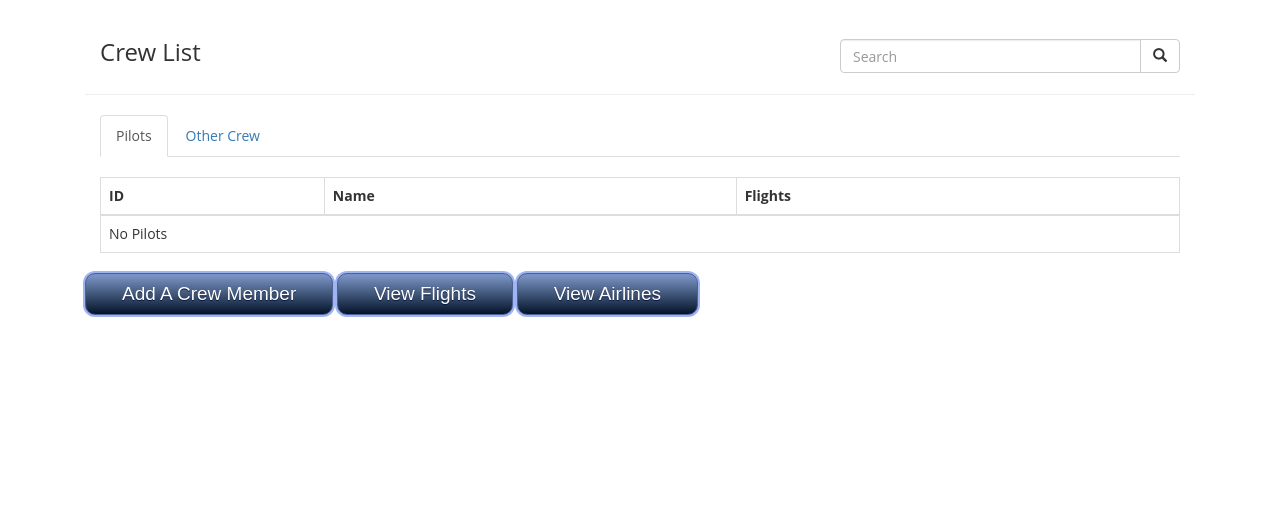
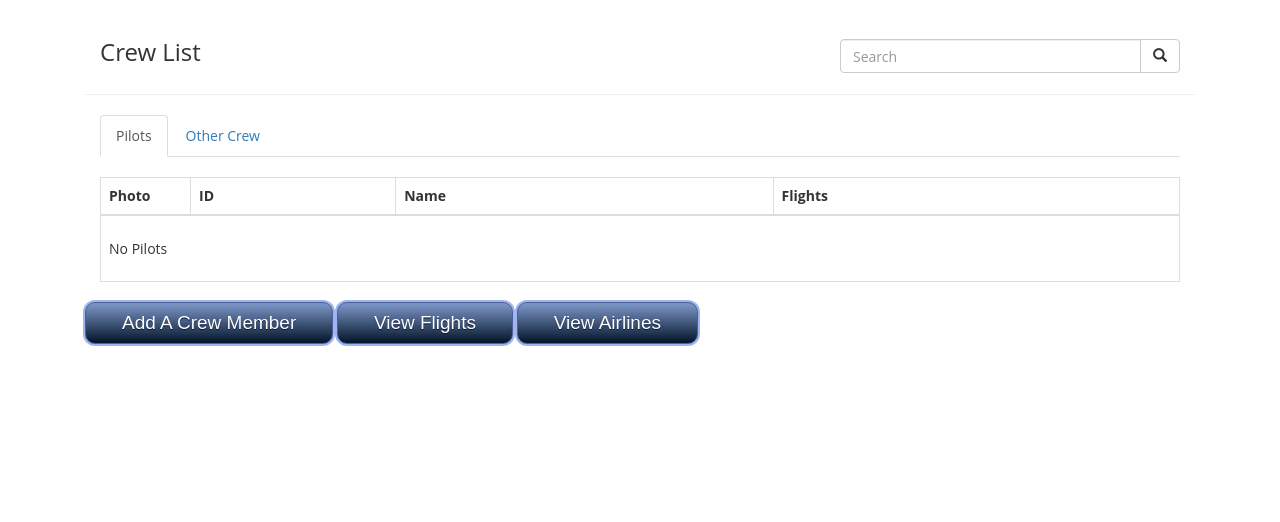
Before and after one commit to LockednKoded/ats, a Django app: page /flights/crew/ in a window 1280 px wide. Shown: the part 51-573 px from the top of the page. Run offline with Django 3.2, Linux system fonts and the light colour scheme; data that the repository does not hold is empty; some libraries are stand-ins or nearby versions.

Commit message:
Styled list airlines and list crew, and added profile photos in list crew

```diff
--- a/src/static/css/flight_info/list_crew.css
+++ b/src/static/css/flight_info/list_crew.css
@@ -1,3 +1,4 @@
+/* Styles for styling page header which has title and search form */
 .page-header {
     margin-top: 20px;
 }
@@ -6,5 +7,20 @@
     margin-top: 0;
 }
 
+/* Styles for profile photo column */
+.logo {
+    width: 90px;
+}
+.logo img {
+    margin-left: 10px;
+}
+
+
+/* Being specific to override bootstrap default styles
+    Vertically center aligning text in table cell */
+.table-bordered tbody tr td {
+    line-height: 3.5;
+}
+
 
 tr[data-href] { cursor: pointer }
--- a/src/templates/flight_info/list_crew.html
+++ b/src/templates/flight_info/list_crew.html
@@ -50,6 +50,7 @@
 
                             <table class="table table-bordered table-hover">
                                 <thead>
+                                    <th class="logo">Photo</th>
                                     <th>ID</th>
                                     <th>Name</th>
                                     <th>Flights</th>
@@ -59,13 +60,21 @@
                                     {% for crew in crew_list %}
                                     {% if crew.pilot == True %}
 
-                                    <tr class="
+                                    <tr class=" {% if request.user.is_staff or request.user.is_superuser %}
                                                 {% if crew.in_service == True %}
                                                     info
                                                 {% else %}
                                                     warning
                                                 {% endif %}
+                                                {% endif %}
                                               " data-href="{{ crew.get_absolute_url }}">
+                                        <td class="logo">
+                                            {% if crew.photo %}
+                                            <img src="{{ crew.photo.url }}" class="img-circle" height="50" width="50" alt="Crew Photo">
+                                            {% else %}
+                                            <img src="{% static 'images/flight_info/no_profile_img.gif' %}" class="img-circle" height="50" width="50" alt="Crew Photo">
+                                            {% endif %}
+                                        </td>
                                         <td>{{ crew.crew_id }}</td>
                                         <td>{{ crew.name }}</td>
                                         <td>
@@ -105,6 +114,7 @@
 
                             <table class="table table-bordered table-hover">
                                 <thead>
+                                    <th class="logo">Photo</th>
                                     <th>ID</th>
                                     <th>Name</th>
                                     <th>Flights</th>
@@ -121,6 +131,13 @@
                                                     warning
                                                 {% endif %}
                                               " data-href="{{ crew.get_absolute_url }}">
+                                        <td class="logo">
+                                            {% if crew.photo %}
+                                            <img src="{{ crew.photo.url }}" class="img-circle" height="50" width="50" alt="Crew Photo">
+                                            {% else %}
+                                            <img src="{% static 'images/flight_info/no_profile_img.gif' %}" class="img-circle" height="50" width="50" alt="Crew Photo">
+                                            {% endif %}
+                                        </td>
                                         <td>{{ crew.crew_id }}</td>
                                         <td>{{ crew.name }}</td>
                                         <td>
--- a/src/templates/flight_info/list_flights.html
+++ b/src/templates/flight_info/list_flights.html
@@ -75,7 +75,7 @@
                                                 {% endif %}
                                               " data-href="{{ flight.get_absolute_url }}">
                                         <td>{{ flight.airline.name }}</td>
-                                        <td>{{ flight.flight_no }}</td>
+                                        <td>{{ flight.airline.flight_prefix }}&nbsp;{{ flight.flight_no }}</td>
                                         <td>{{ flight.destination }}</td>
                                         <td>{{ flight.terminal }}</td>
                                         <td>{{ flight.concourse }}</td>
@@ -134,7 +134,7 @@
                                                 {% endif %}
                                               " data-href="{{ flight.get_absolute_url }}">
                                         <td>{{ flight.airline.name }}</td>
-                                        <td>{{ flight.flight_no }}</td>
+                                        <td>{{ flight.airline.flight_prefix }}&nbsp;{{ flight.flight_no }}</td>
                                         <td>{{ flight.origin }}</td>
                                         <td>{{ flight.terminal }}</td>
                                         <td>{{ flight.concourse }}</td>
@@ -194,7 +194,7 @@
                                                 {% endif %}
                                               " data-href="{{ flight.get_absolute_url }}">
                                         <td>{{ flight.airline.name }}</td>
-                                        <td>{{ flight.flight_no }}</td>
+                                        <td>{{ flight.airline.flight_prefix }}&nbsp;{{ flight.flight_no }}</td>
                                         <td>{{ flight.destination }}</td>
                                         <td>{{ flight.terminal }}</td>
                                         <td>{{ flight.concourse }}</td>
```
Also changed, not shown: src/static/css/flight_info/list_flights.css (+13 -0 lines), src/templates/flight_info/list_airlines.html (+9 -6 lines), src/static/images/flight_info/no_airline_img.png (added).
